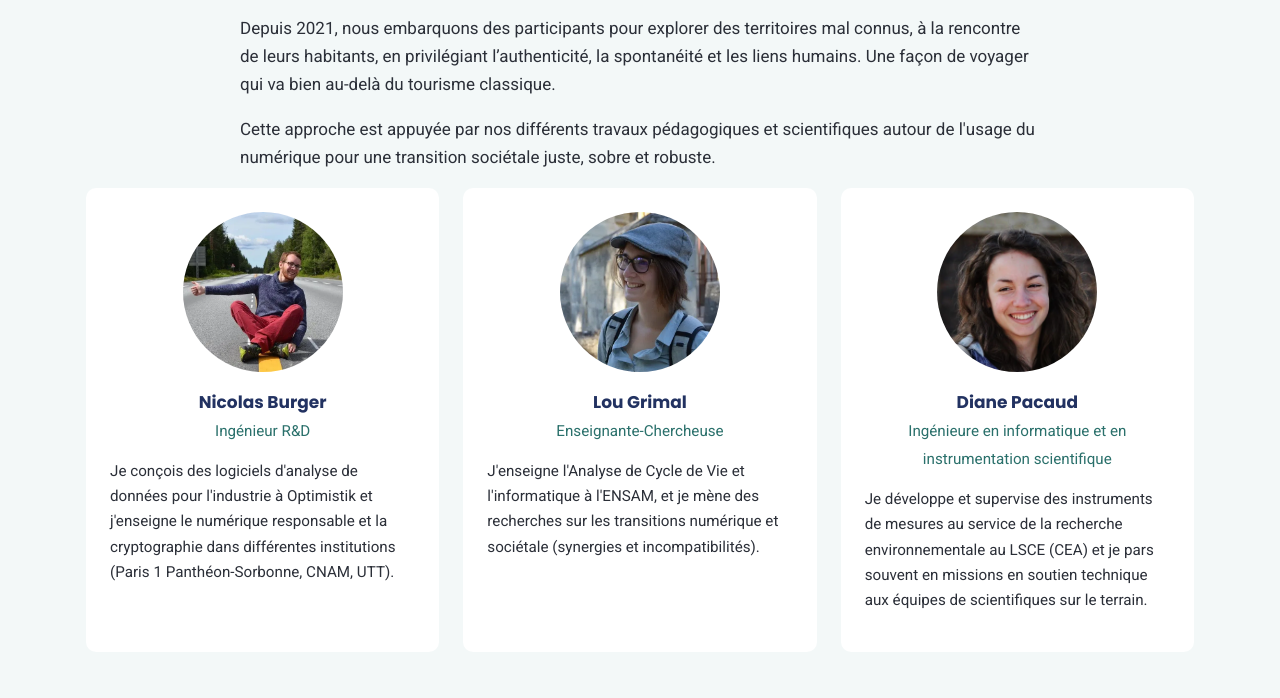
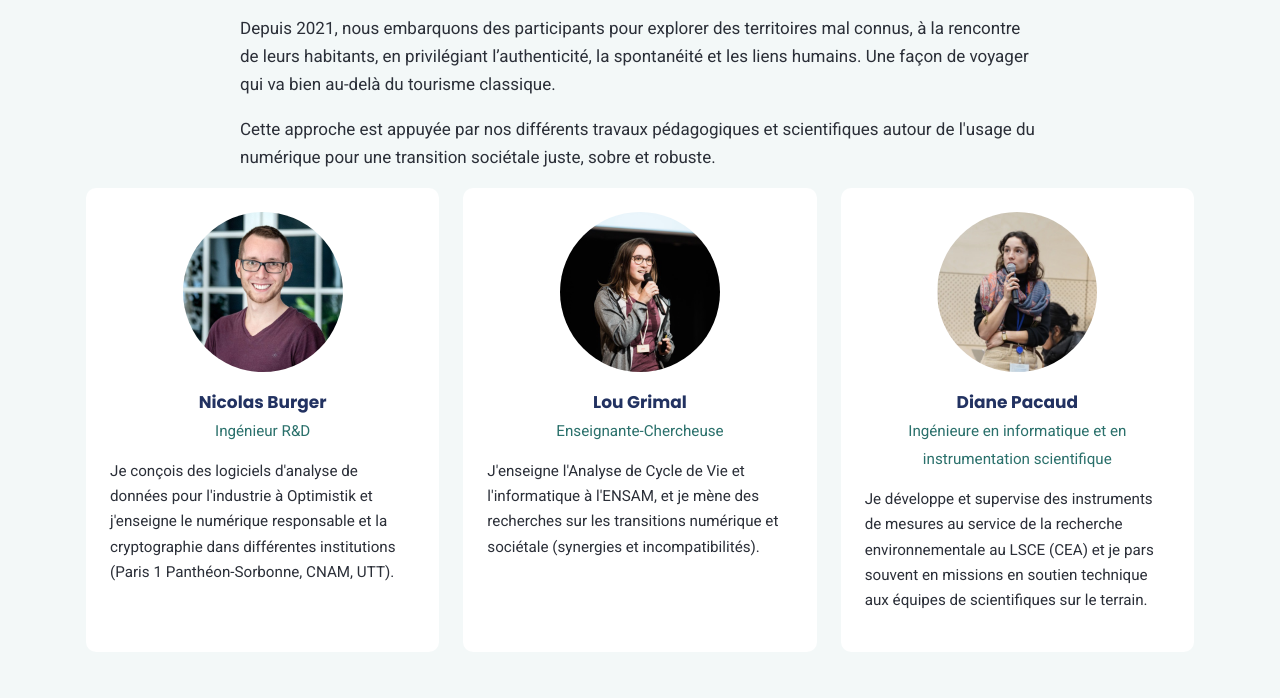
Before and after one commit to portraits2passages/portraits2passages.com, an Astro site: page / in a window 1280 px wide. Shown: the part 2076-2774 px from the top of the page. Built offline with nearby package versions, Linux system fonts and the light colour scheme; Astro itself is replaced by a stand-in of ours.

Commit message:
Nouvelles photos de l'équipe

```diff
--- a/src/data/accueil.en.json
+++ b/src/data/accueil.en.json
@@ -8,19 +8,19 @@
     {
       "nom": "Nicolas Burger",
       "role": "R&D Engineer",
-      "photo": "/images/image_2026-07-18_145924047.png",
+      "photo": "/images/equipe-nicolas.jpg",
       "bio": "I design data analysis software for industry at Optimistik and teach responsible digital technology and cryptography at several institutions (Paris 1 Panthéon-Sorbonne, CNAM, UTT)."
     },
     {
       "nom": "Lou Grimal",
       "role": "Lecturer and Researcher",
-      "photo": "/images/image_2026-07-18_145938559.png",
+      "photo": "/images/equipe-lou.jpg",
       "bio": "I teach Life Cycle Assessment and computer science at ENSAM, and research the digital and societal transitions (their synergies and incompatibilities)."
     },
     {
       "nom": "Diane Pacaud",
       "role": "Engineer in computer science and scientific instrumentation",
-      "photo": "/images/image_2026-07-18_145950104.png",
+      "photo": "/images/equipe-diane.jpg",
       "bio": "I develop and oversee measuring instruments for environmental research at LSCE (CEA), and I often go on field missions to provide technical support to scientific teams."
     }
   ]
--- a/src/data/accueil.json
+++ b/src/data/accueil.json
@@ -8,19 +8,19 @@
     {
       "nom": "Nicolas Burger",
       "role": "Ingénieur R&D",
-      "photo": "/images/image_2026-07-18_145924047.png",
+      "photo": "/images/equipe-nicolas.jpg",
       "bio": "Je conçois des logiciels d'analyse de données pour l'industrie à Optimistik et j'enseigne le numérique responsable et la cryptographie dans différentes institutions (Paris 1 Panthéon-Sorbonne, CNAM, UTT)."
     },
     {
       "nom": "Lou Grimal",
       "role": "Enseignante-Chercheuse",
-      "photo": "/images/image_2026-07-18_145938559.png",
+      "photo": "/images/equipe-lou.jpg",
       "bio": "J'enseigne l'Analyse de Cycle de Vie et l'informatique à l'ENSAM, et je mène des recherches sur les transitions numérique et sociétale (synergies et incompatibilités)."
     },
     {
       "nom": "Diane Pacaud",
       "role": "Ingénieure en informatique et en instrumentation scientifique",
-      "photo": "/images/image_2026-07-18_145950104.png",
+      "photo": "/images/equipe-diane.jpg",
       "bio": "Je développe et supervise des instruments de mesures au service de la recherche environnementale au LSCE (CEA) et je pars souvent en missions en soutien technique aux équipes de scientifiques sur le terrain."
     }
   ]
--- a/src/styles/global.css
+++ b/src/styles/global.css
@@ -79,7 +79,7 @@ h2 { font-size: clamp(1.4rem, 3vw, 1.8rem); }
 .hero-texte { font-size: clamp(1.1rem, 2.4vw, 1.45rem); max-width: 820px; margin: 0 auto; font-family: var(--titres); }
 .grille { display: grid; grid-template-columns: repeat(auto-fill, minmax(280px, 1fr)); gap: 1.5rem; }
 .membre { margin: 0; text-align: center; background: var(--surface); border-radius: var(--rayon); padding: 1.5rem; }
-.membre img { width: 160px; height: 160px; object-fit: cover; border-radius: 50%; margin: 0 auto 1rem; }
+.membre img { width: 160px; height: 160px; object-fit: cover; object-position: 50% 20%; border-radius: 50%; margin: 0 auto 1rem; }
 .membre strong { display: block; font-family: var(--titres); color: var(--titre); }
 .membre span { color: var(--lien); font-size: .95rem; }
 .membre p { font-size: .95rem; text-align: left; }
```
Also changed, not shown: public/images/equipe-diane.jpg (added), public/images/equipe-lou.jpg (added), public/images/equipe-nicolas.jpg (added), public/images/image_2026-07-18_145924047.png (deleted), public/images/image_2026-07-18_145938559.png (deleted), public/images/image_2026-07-18_145950104.png (deleted).
